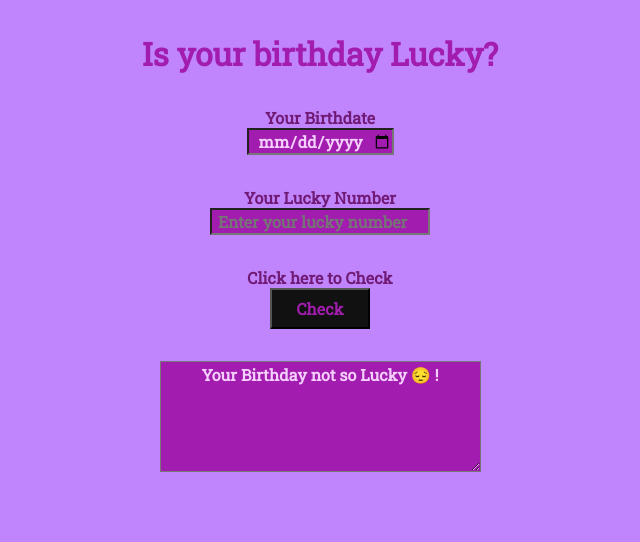
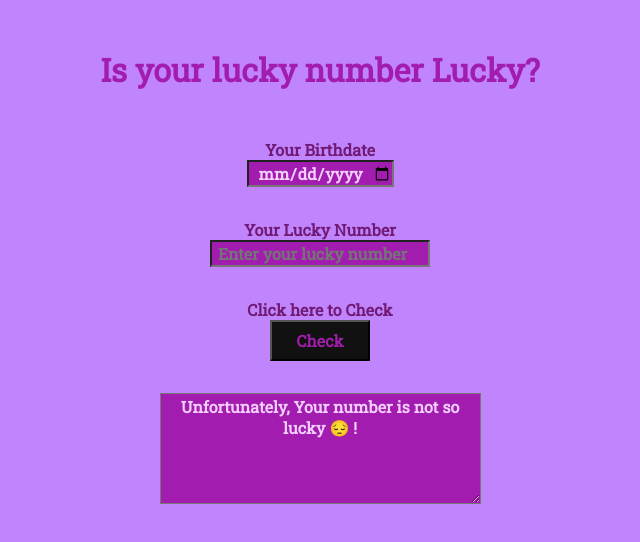
Before and after one commit to Parikshitdeore/Is-your-birthday-lucky, a plain HTML site: page index.html in a window 1280 px wide. Both pictures are taken after a click on the button "Check". Shown: the whole page, without its empty margins (320-960 px from the left). Drawn offline with Linux system fonts and the light colour scheme.

Commit message:
edit
edited some text in js

```diff
--- a/index.html
+++ b/index.html
@@ -4,10 +4,10 @@
     <meta charset="UTF-8">
     <meta http-equiv="X-UA-Compatible" content="IE=edge">
     <meta name="viewport" content="width=device-width, initial-scale=1.0">
-    <title>Is your birthday Lucky?</title>
+    <title>Lucky number</title>
     <link rel="stylesheet" href="styles.css">
 </head>
-<header><h1>Is your birthday Lucky?</h1></Is></header>
+<header><h1>Is your lucky number Lucky?</h1></Is></header>
 <body>
     <main>
         <label for="input-date">Your Birthdate</label>
--- a/index.js
+++ b/index.js
@@ -20,11 +20,11 @@ if(1000>inputNum.value>0){
    console.log(sum)
 
    if(sum%inputNum.value===0){
-    var lucky = "Your Birthday is Lucky 😊 !"
+    var lucky = "Congratulations ! Your Number is Lucky 😊 !"
     output.innerText=lucky
    }
     else{
-        var notlucky = "Your Birthday not so Lucky 😔 !"
+        var notlucky = "Unfortunately, Your number is not so lucky 😔 !"
         output.innerText=notlucky
     }
 
--- a/styles.css
+++ b/styles.css
@@ -15,7 +15,9 @@ header{
 h1{
     font-size: 2rem;
     text-decoration-style: double;
-    color: #a21caf
+    color: #a21caf;
+    padding: 1rem;
+
 }
 input{
     background-color: #a21caf;
```
